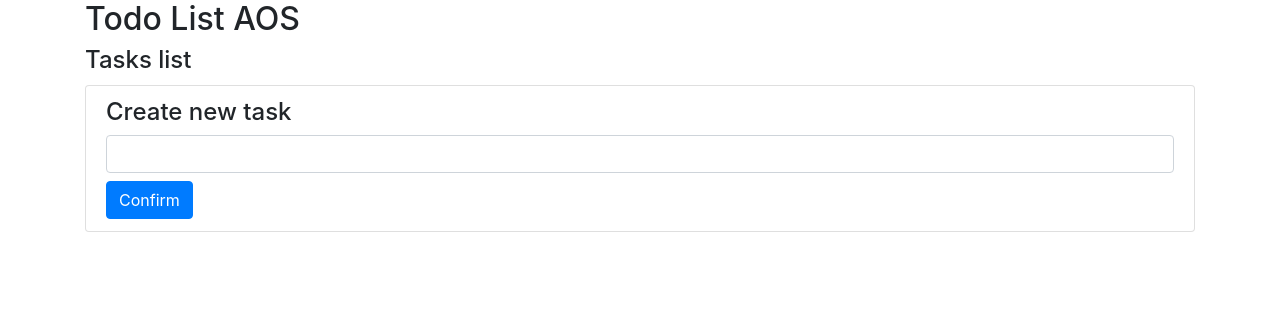
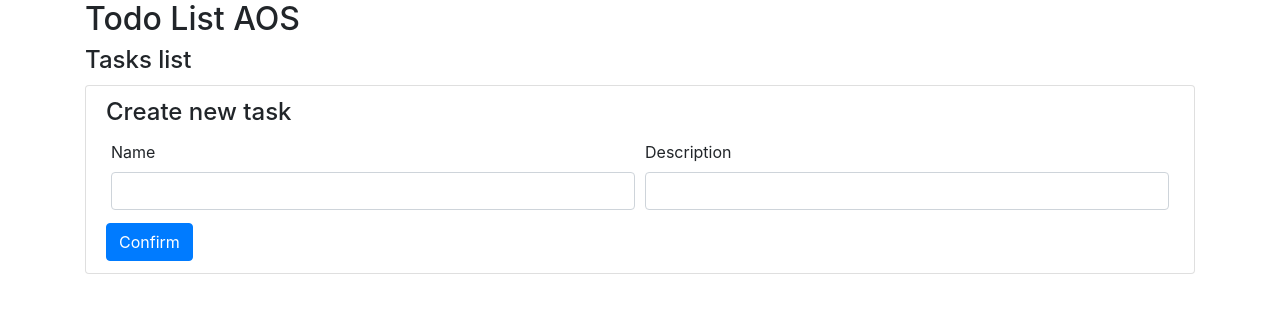
Before and after one commit to bouslama-fadi/todo-list, a React (Create React App) app: page /dashboard in a window 1280 px wide. Shown: the top 310 px of the page. Built offline with nearby package versions, Linux system fonts and the light colour scheme.

Commit message:
to do list - next modal creation

```diff
--- a/src/assets/css/GlobalStyle.css
+++ b/src/assets/css/GlobalStyle.css
@@ -13,3 +13,10 @@
   position: relative;
   float: right;
 }
+
+.customInput {
+  position: relative;
+  float: left;
+  width: 50%;
+  padding: 5px;
+}
--- a/src/components/elements/Todo.js
+++ b/src/components/elements/Todo.js
@@ -1,7 +1,7 @@
 import React, { Component } from "react";
 import { Button, ListGroup, ListGroupItem, Badge } from "reactstrap";
 
-const Todo = ({ text, todo, todos, setTodos }) => {
+const Todo = ({ text, description, todo, todos, setTodos }) => {
   const deleteHandler = () => {
     setTodos(todos.filter((el) => el.id !== todo.id));
   };
@@ -26,7 +26,10 @@ const Todo = ({ text, todo, todos, setTodos }) => {
       {/* <h2>Task's list</h2> */}
       <ListGroup>
         <ListGroupItem>
-          <div className="textContainer">{text}</div>
+          <div className="textContainer">
+            <strong>{text} :</strong> {description}
+          </div>
+
           <div className="buttonContainer">
             <Button color="primary" onClick={completeHandler}>
               Done
@@ -41,7 +44,7 @@ const Todo = ({ text, todo, todos, setTodos }) => {
           </div>
           {todo.completed ? (
             <div className="badgeStyle">
-              <Badge color="primary">Completed</Badge>
+              <Badge color="success">Completed</Badge>
             </div>
           ) : (
             <div className="badgeStyle">
--- a/src/components/forms/AddForm.js
+++ b/src/components/forms/AddForm.js
@@ -6,20 +6,31 @@ const AddForm = ({
   setInputText,
   todos,
   setTodos,
-  saveLocalTodos,
+  inputTextDesc,
+  setInputTextDesc,
 }) => {
   const inputTextHandler = (e) => {
     setInputText(e.target.value);
+  };
+
+  const inputTextDescHandler = (e) => {
+    setInputTextDesc(e.target.value);
   };
 
   const submitTodoHandler = (e) => {
     e.preventDefault();
     setTodos([
       ...todos,
-      { text: inputText, completed: false, id: Math.random() * 1000 },
+      {
+        text: inputText,
+        description: inputTextDesc,
+        completed: false,
+        id: Math.random() * 1000,
+      },
     ]);
     // Reset the state
     setInputText("");
+    setInputTextDesc("");
   };
 
   return (
@@ -28,12 +39,30 @@ const AddForm = ({
         <ListGroup>
           <ListGroupItem>
             <h4>Create new task</h4>
+            <div className="customInput">
+              <label className="form-control-label" htmlFor="name">
+                Name
+              </label>
               <Input
                 className="form-control-alternative"
                 type="text"
                 onChange={inputTextHandler}
                 value={inputText}
+                name="name"
               />
+            </div>
+            <div className="customInput">
+              <label className="form-control-label" htmlFor="description">
+                Description
+              </label>
+              <Input
+                className="form-control-alternative"
+                type="text"
+                onChange={inputTextDescHandler}
+                value={inputTextDesc}
+                name="description"
+              />
+            </div>
             <Button
               className="mt-2"
               color="primary"
--- a/src/components/lists/TodoList.js
+++ b/src/components/lists/TodoList.js
@@ -9,6 +9,7 @@ const TodoList = ({ todos, setTodos }) => {
       {todos.map((todo) => (
         <Todo
           text={todo.text}
+          description={todo.description}
           key={todo.id}
           setTodos={setTodos}
           todos={todos}
--- a/src/views/Dashboard.js
+++ b/src/views/Dashboard.js
@@ -9,6 +9,7 @@ const Dashboard = (props) => {
   const [isOpen, setIsOpen] = useState(false);
   const toggle = () => setIsOpen(!isOpen);
   const [inputText, setInputText] = useState("");
+  const [inputTextDesc, setInputTextDesc] = useState("");
   const [todos, setTodos] = useState([]);
 
   useEffect(() => {
@@ -52,6 +53,8 @@ const Dashboard = (props) => {
         <AddForm
           inputText={inputText}
           setInputText={setInputText}
+          inputTextDesc={inputTextDesc}
+          setInputTextDesc={setInputTextDesc}
           todos={todos}
           setTodos={setTodos}
           saveLocalTodos={saveLocalTodos}
```
Also changed, not shown: src/components/modals/DeleteTaskModal.js (added, +7 -0 lines). Lines whose indentation alone changed are shown as unchanged.
